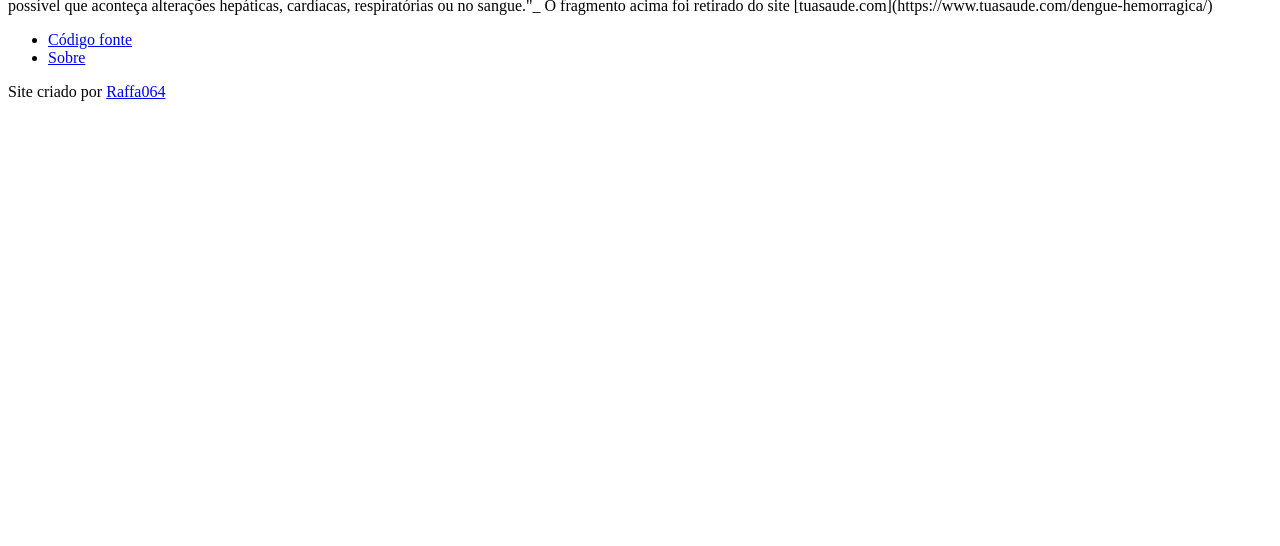
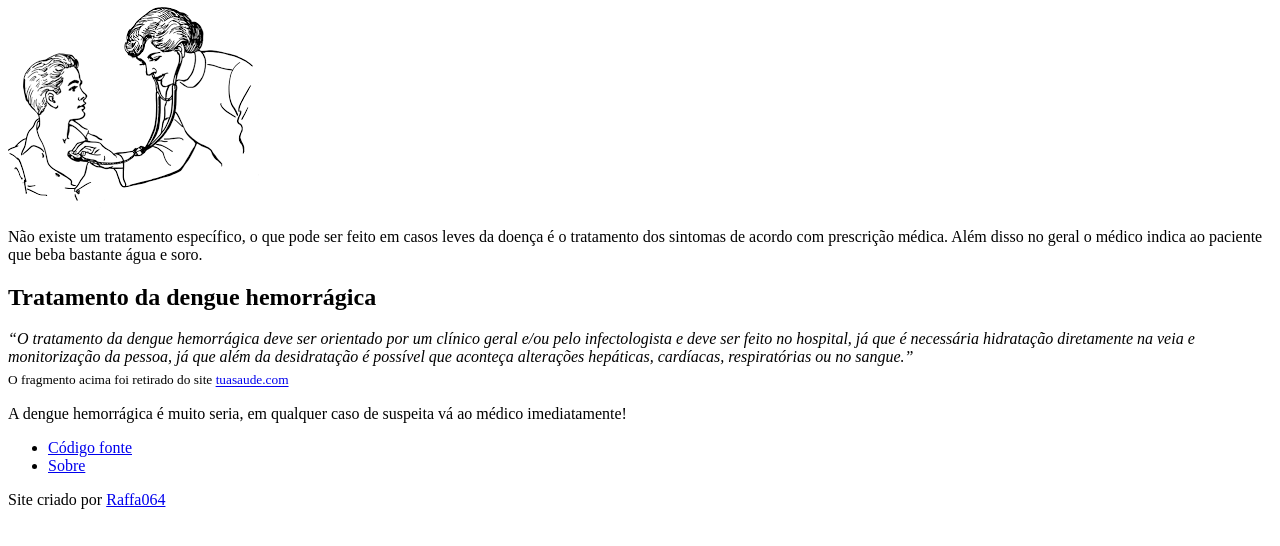
Before and after one commit to Raffa064/SiteDengue, a plain HTML site: page tratment.html in a window 1280 px wide. Shown: the part 254-800 px from the top of the page. Drawn offline with Linux system fonts and the light colour scheme.

Commit message:
tratment formated, and removed "./" from paths

```diff
--- a/tratment.html
+++ b/tratment.html
@@ -10,15 +10,19 @@
 <body>
     [HEADER]
 
-    Como é o tratamento da dengue?
+    <h1>Como é o tratamento da dengue?</h1>
 
-    (FOTO DE ALGO SOBRE MEDICOS>>>>)
+    <img src="imgs/doctor-ilustration.png" alt="Ilustração de uma medica e seu paciente.">
 
-    Não existe um tratamento específico, o que pode ser feito em casos leves da doença é o tratamento dos sintomas de acordo com prescrição médica. Além disso no geral o médico indica ao paciente que beba bastante água e soro.
+    <p>Não existe um tratamento específico, o que pode ser feito em casos leves da doença é o tratamento dos sintomas de acordo com prescrição médica. Além disso no geral o médico indica ao paciente que beba bastante água e soro.</p>
 
-    Tratamento da dengue hemorragica
-    _"O tratamento da dengue hemorrágica deve ser orientado por um clínico geral e/ou pelo infectologista e deve ser feito no hospital, já que é necessária hidratação diretamente na veia e monitorização da pessoa, já que além da desidratação é possível que aconteça alterações hepáticas, cardíacas, respiratórias ou no sangue."_
-    O fragmento acima foi retirado do site [tuasaude.com](https://www.tuasaude.com/dengue-hemorragica/)
+    <h2>Tratamento da dengue hemorrágica</h2>
+    <p>
+        <em><q>O tratamento da dengue hemorrágica deve ser orientado por um clínico geral e/ou pelo infectologista e deve ser feito no hospital, já que é necessária hidratação diretamente na veia e monitorização da pessoa, já que além da desidratação é possível que aconteça alterações hepáticas, cardíacas, respiratórias ou no sangue.</q></em><br>
+        <sub>O fragmento acima foi retirado do site <a href="https://www.tuasaude.com/dengue-hemorragica/" target="_blank">tuasaude.com</a></sub>
+    </p>
+
+    <p>A dengue hemorrágica é muito seria, em qualquer caso de suspeita vá ao médico imediatamente!</p>
 
     [FOOTER]
 
```
Also changed, not shown: index.html (+2 -2 lines), symptoms.html (+1 -1 lines), imgs/doctor-ilustration.png (added).
